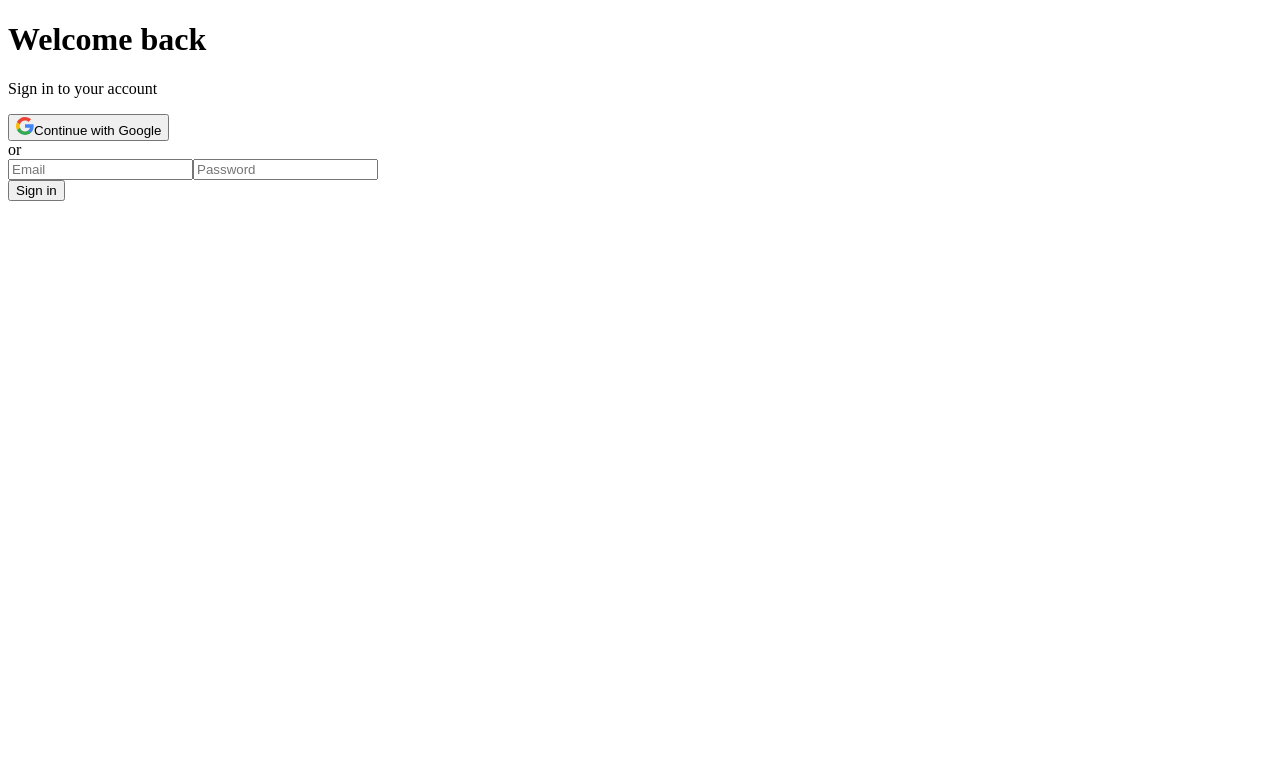
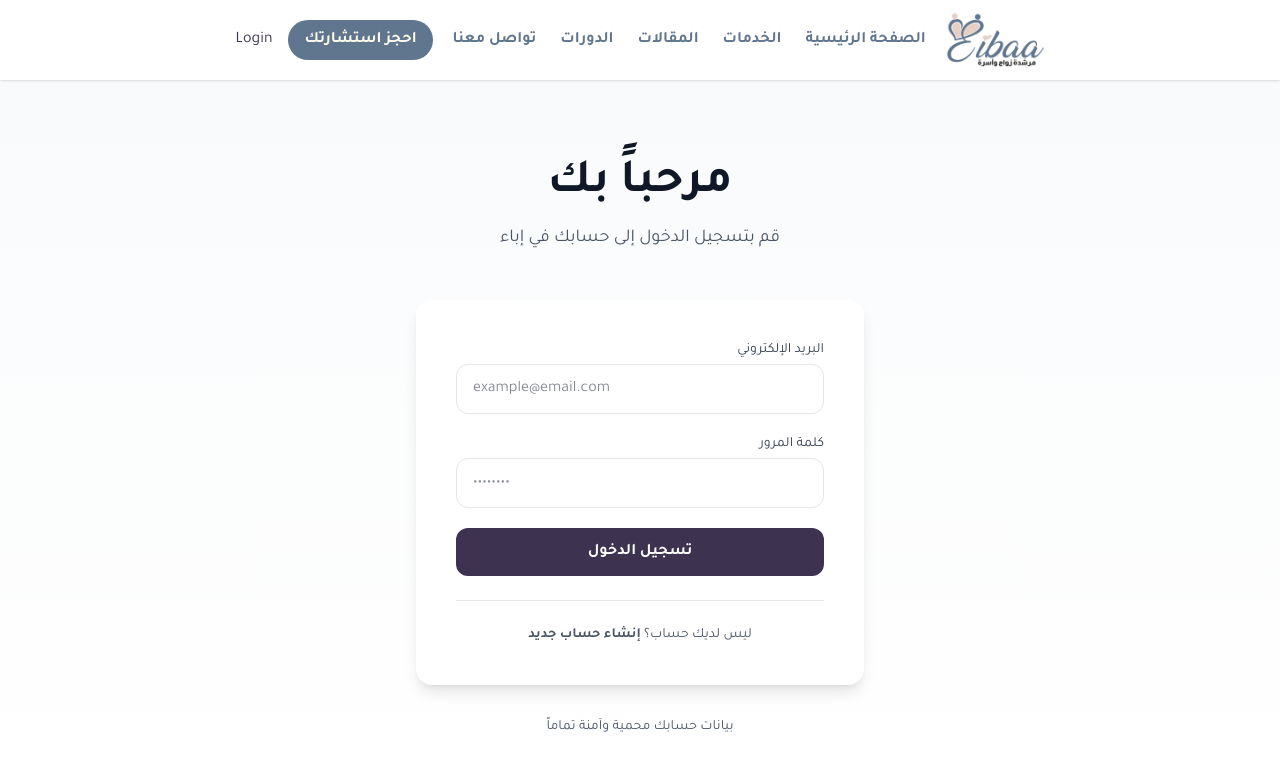
Before and after one commit to Mohdkhlouf/eibaawebsite, a Next.js app: page /login in a window 1280 px wide. Shown: the top 770 px of the page. Built offline with nearby package versions, Linux system fonts and the light colour scheme; no server answers; the database is empty.

Commit message:
adding registrtion form and login form login

```diff
--- a/app/(auth)/login/page.tsx
+++ b/app/(auth)/login/page.tsx
@@ -1,115 +1,66 @@
-'use client'
-import { createClient } from '@/lib/supabase/client'
-import { useRouter } from 'next/navigation'
-import { useState, useEffect } from 'react'
+import { createClient } from '@/lib/supabase/server'
+import { redirect } from 'next/navigation'
+import Header from '@/components/ui/Header'
+import { Footer } from '@/components/ui/Footer'
+import { Tajawal } from 'next/font/google'
+import Link from 'next/link'
+import '@/app/globals.css'
+import type { Metadata } from 'next'
+import LoginForm from '@/components/auth/LoginForm'
 
-export default function LoginPage() {
-  const supabase = createClient()
-  const router = useRouter()
-  const [error, setError] = useState<string | null>(null)
-  const [loading, setLoading] = useState(false)
+const tajawal = Tajawal({
+  weight: ['400', '700'],
+  subsets: ['arabic']
+})
 
-  useEffect(() => {
-    supabase.auth.getSession().then(({ data: { session } }) => {
-      if (session) router.replace('/')
-    })
-  }, [])
+export const metadata: Metadata = {
+  title: 'تسجيل الدخول - Eibaa',
+  description: 'تسجيل الدخول إلى حسابك في إباء',
+}
 
-  async function signInWithGoogle() {
-    await supabase.auth.signInWithOAuth({
-      provider: 'google',
-      options: {
-        redirectTo: `${location.origin}/auth/callback`,
-      },
-    })
-  }
+export default async function LoginPage() {
+  const supabase = await createClient()
+  const { data: { user } } = await supabase.auth.getUser()
 
-  async function handleEmailSubmit(e: React.FormEvent<HTMLFormElement>) {
-    e.preventDefault()
-    setLoading(true)
-    setError(null)
-
-    const form = new FormData(e.currentTarget)
-    const { error: signInError } = await supabase.auth.signInWithPassword({
-      email: form.get('email') as string,
-      password: form.get('password') as string,
-    })
-
-    if (signInError) {
-      setError(signInError.message)
-      setLoading(false)
-      return
-    }
-
-    router.replace('/')
+  if (user) {
+    redirect('/')
   }
 
   return (
-    <div className="min-h-screen flex items-center justify-center bg-gray-50">
-      <div className="w-full max-w-sm bg-white rounded-2xl shadow-sm border border-gray-100 p-8 space-y-6">
-        <div className="space-y-1">
-          <h1 className="text-2xl font-semibold text-gray-900">Welcome back</h1>
-          <p className="text-sm text-gray-500">Sign in to your account</p>
-        </div>
-
-        {/* Google OAuth */}
-        <button
-          onClick={signInWithGoogle}
-          className="w-full flex items-center justify-center gap-3 border border-gray-200 rounded-lg px-4 py-2.5 text-sm font-medium text-gray-700 hover:bg-gray-50 transition-colors"
-        >
-          <GoogleIcon />
-          Continue with Google
-        </button>
-
-        <div className="flex items-center gap-3">
-          <div className="flex-1 h-px bg-gray-100" />
-          <span className="text-xs text-gray-400">or</span>
-          <div className="flex-1 h-px bg-gray-100" />
-        </div>
-
-        {/* Email / Password */}
-        <form onSubmit={handleEmailSubmit} className="space-y-4">
-          <div className="space-y-3">
-            <input
-              name="email"
-              type="email"
-              placeholder="Email"
-              required
-              className="w-full border border-gray-200 rounded-lg px-3.5 py-2.5 text-sm text-gray-900 placeholder:text-gray-400 focus:outline-none focus:ring-2 focus:ring-gray-900 focus:border-transparent transition"
-            />
-            <input
-              name="password"
-              type="password"
-              placeholder="Password"
-              required
-              className="w-full border border-gray-200 rounded-lg px-3.5 py-2.5 text-sm text-gray-900 placeholder:text-gray-400 focus:outline-none focus:ring-2 focus:ring-gray-900 focus:border-transparent transition"
-            />
+    <div lang="ar" dir="rtl" className={`flex flex-col min-h-screen ${tajawal.className}`}>
+      <Header />
+      <main className="flex-1 w-full py-12 md:py-20 px-4 md:px-8 bg-gradient-to-b from-gray-50 to-white">
+        <div className="max-w-md mx-auto">
+          {/* Header Section */}
+          <div className="text-center mb-12">
+            <h1 className="text-4xl md:text-5xl font-bold text-gray-900 mb-4">مرحباً بك</h1>
+            <p className="text-lg text-gray-600">
+              قم بتسجيل الدخول إلى حسابك في إباء
+            </p>
           </div>
 
-          {error && (
-            <p className="text-sm text-red-500">{error}</p>
-          )}
+          {/* Form Section */}
+          <div className="bg-white rounded-2xl shadow-lg p-8 md:p-10">
+            <LoginForm />
 
-          <button
-            type="submit"
-            disabled={loading}
-            className="w-full bg-gray-900 text-white rounded-lg px-4 py-2.5 text-sm font-medium hover:bg-gray-700 disabled:opacity-50 disabled:cursor-not-allowed transition-colors"
-          >
-            {loading ? 'Signing in…' : 'Sign in'}
-          </button>
-        </form>
-      </div>
+            {/* Signup Link */}
+            <div className="mt-6 text-center pt-6 border-t border-gray-200">
+              <p className="text-sm text-gray-600">
+                ليس لديك حساب؟{' '}
+                <Link href="/register" className="font-semibold text-[#3D3350] hover:text-[#5A4A6B] transition-colors">
+                  إنشاء حساب جديد
+                </Link>
+              </p>
+            </div>
+          </div>
+
+          {/* Footer Info */}
+          <div className="mt-8 text-center text-gray-600 text-sm">
+            <p>بيانات حسابك محمية وآمنة تماماً</p>
+          </div>
+        </div>
+      </main>
+      <Footer />
     </div>
   )
 }
-
-function GoogleIcon() {
-  return (
-    <svg width="18" height="18" viewBox="0 0 18 18" fill="none" xmlns="http://www.w3.org/2000/svg">
-      <path d="M17.64 9.2045c0-.6381-.0573-1.2518-.1636-1.8409H9v3.4814h4.8436c-.2086 1.125-.8427 2.0782-1.7959 2.7164v2.2581h2.9087c1.7018-1.5668 2.6836-3.874 2.6836-6.615z" fill="#4285F4"/>
-      <path d="M9 18c2.43 0 4.4673-.8059 5.9564-2.1805l-2.9087-2.2581c-.8059.54-1.8368.859-3.0477.859-2.3441 0-4.3282-1.5831-5.036-3.7104H.9574v2.3318C2.4382 15.9832 5.4818 18 9 18z" fill="#34A853"/>
-      <path d="M3.964 10.71c-.18-.54-.2822-1.1168-.2822-1.71s.1023-1.17.2822-1.71V4.9582H.9574C.3477 6.1732 0 7.5482 0 9s.3477 2.8268.9574 4.0418L3.964 10.71z" fill="#FBBC05"/>
-      <path d="M9 3.5795c1.3214 0 2.5077.4541 3.4405 1.346l2.5813-2.5814C13.4632.8918 11.426 0 9 0 5.4818 0 2.4382 2.0168.9574 4.9582L3.964 7.29C4.6718 5.1627 6.6559 3.5795 9 3.5795z" fill="#EA4335"/>
-    </svg>
-  )
-}
--- a/app/(auth)/register/page.tsx
+++ b/app/(auth)/register/page.tsx
@@ -1,37 +1,50 @@
-'use client'
-import { createClient } from '@/lib/supabase/client'
-import { useState } from 'react'
-import { useRouter } from 'next/navigation'
+import { createClient } from '@/lib/supabase/server'
+import { redirect } from 'next/navigation'
+import Header from '@/components/ui/Header'
+import { Footer } from '@/components/ui/Footer'
+import { Tajawal } from 'next/font/google'
+import Link from 'next/link'
+import type { Metadata } from 'next'
+import RegisterForm from '@/components/auth/RegisterForm'
 
-export default function RegisterPage() {
-  const supabase = createClient()
-  const router = useRouter()
-  const [error, setError] = useState<string | null>(null)
+const tajawal = Tajawal({ weight: ['400', '700'], subsets: ['arabic'] })
 
-  async function handleSubmit(e: React.FormEvent<HTMLFormElement>) {
-    e.preventDefault()
-    const form = new FormData(e.currentTarget)
+export const metadata: Metadata = {
+  title: 'إنشاء حساب - Eibaa',
+  description: 'إنشاء حساب جديد في إباء',
+}
 
-    const { error } = await supabase.auth.signUp({
-      email: form.get('email') as string,
-      password: form.get('password') as string,
-      options: {
-        data: { name: form.get('name') as string }, // stored in auth.users.raw_user_meta_data
-        emailRedirectTo: `${location.origin}/auth/callback`
-      }
-    })
-
-    if (error) return setError(error.message)
-    router.push('/register/confirm') // "check your email" page
-  }
+export default async function RegisterPage() {
+  const supabase = await createClient()
+  const { data: { user } } = await supabase.auth.getUser()
+  if (user) redirect('/')
 
   return (
-    <form onSubmit={handleSubmit}>
-      <input name="name" placeholder="Full name" required />
-      <input name="email" type="email" placeholder="Email" required />
-      <input name="password" type="password" placeholder="Password" required />
-      {error && <p>{error}</p>}
-      <button type="submit">Register</button>
-    </form>
+    <div lang="ar" dir="rtl" className={`flex flex-col min-h-screen ${tajawal.className}`}>
+      <Header />
+      <main className="flex-1 w-full py-12 md:py-20 px-4 md:px-8 bg-gradient-to-b from-gray-50 to-white">
+        <div className="max-w-md mx-auto">
+          <div className="text-center mb-12">
+            <h1 className="text-4xl md:text-5xl font-bold text-gray-900 mb-4">إنشاء حساب جديد</h1>
+            <p className="text-lg text-gray-600">انضم إلينا وابدأ مسيرتك مع إباء</p>
+          </div>
+          <div className="bg-white rounded-2xl shadow-lg p-8 md:p-10">
+            <RegisterForm />
+            <div className="mt-6 text-center pt-6 border-t border-gray-200">
+              <p className="text-sm text-gray-600">
+                لديك حساب بالفعل؟{' '}
+                <Link href="/login" className="font-semibold text-[#3D3350] hover:text-[#5A4A6B] transition-colors">
+                  تسجيل الدخول
+                </Link>
+              </p>
+            </div>
+          </div>
+          <div className="mt-8 text-center text-gray-600 text-sm">
+            <p>بإنشاء حساب، أنت توافق على شروط الخدمة الخاصة بنا</p>
+          </div>
+        </div>
+      </main>
+      <Footer />
+    </div>
   )
 }
--- /dev/null
+++ b/components/auth/LoginForm.tsx
@@ -0,0 +1,74 @@
+'use client'
+
+import { useState } from 'react'
+import { createClient } from '@/lib/supabase/client'
+import { useRouter } from 'next/navigation'
+
+export default function LoginForm() {
+  const [email, setEmail] = useState('')
+  const [password, setPassword] = useState('')
+  const [error, setError] = useState<string | null>(null)
+  const [loading, setLoading] = useState(false)
+  const router = useRouter()
+
+  const handleSubmit = async (e: React.FormEvent) => {
+    e.preventDefault()
+    setLoading(true)
+    setError(null)
+
+    const supabase = createClient()
+    const { error } = await supabase.auth.signInWithPassword({ email, password })
+
+    if (error) {
+      setError('البريد الإلكتروني أو كلمة المرور غير صحيحة')
+      setLoading(false)
+      return
+    }
+
+    router.push('/dashboard')
+    router.refresh()
+  }
+
+  return (
+    <form onSubmit={handleSubmit} className="space-y-5">
+      <div>
+        <label className="block text-sm font-medium text-gray-700 mb-1">
+          البريد الإلكتروني
+        </label>
+        <input
+          type="email"
+          value={email}
+          onChange={e => setEmail(e.target.value)}
+          required
+          className="w-full px-4 py-3 rounded-xl border border-gray-200 focus:outline-none focus:ring-2 focus:ring-[#3D3350] text-gray-900"
+          placeholder="example@email.com"
+          dir="ltr"
+        />
+      </div>
+      <div>
+        <label className="block text-sm font-medium text-gray-700 mb-1">
+          كلمة المرور
+        </label>
+        <input
+          type="password"
+          value={password}
+          onChange={e => setPassword(e.target.value)}
+          required
+          className="w-full px-4 py-3 rounded-xl border border-gray-200 focus:outline-none focus:ring-2 focus:ring-[#3D3350] text-gray-900"
+          placeholder="••••••••"
+          dir="ltr"
+        />
+      </div>
+      {error && (
+        <p className="text-sm text-red-600 text-center">{error}</p>
+      )}
+      <button
+        type="submit"
+        disabled={loading}
+        className="w-full py-3 px-4 bg-[#3D3350] hover:bg-[#5A4A6B] text-white font-semibold rounded-xl transition-colors disabled:opacity-60"
+      >
+        {loading ? 'جارٍ التسجيل...' : 'تسجيل الدخول'}
+      </button>
+    </form>
+  )
+}
--- /dev/null
+++ b/components/auth/RegisterForm.tsx
@@ -0,0 +1,80 @@
+'use client'
+
+import { createClient } from '@/lib/supabase/client'
+import { useState } from 'react'
+import { useRouter } from 'next/navigation'
+
+export default function RegisterForm() {
+  const supabase = createClient()
+  const router = useRouter()
+  const [error, setError] = useState<string | null>(null)
+  const [loading, setLoading] = useState(false)
+
+  async function handleSubmit(e: React.FormEvent<HTMLFormElement>) {
+    e.preventDefault()
+    setLoading(true)
+    setError(null)
+
+    const form = new FormData(e.currentTarget)
+    const password = form.get('password') as string
+    const confirmPassword = form.get('confirmPassword') as string
+
+    if (password !== confirmPassword) {
+      setError('كلمات المرور غير متطابقة')
+      setLoading(false)
+      return
+    }
+
+    const { error } = await supabase.auth.signUp({
+      email: form.get('email') as string,
+      password,
+      options: {
+        data: { name: form.get('name') as string },
+        emailRedirectTo: `${location.origin}/auth/callback`
+      }
+    })
+
+    if (error) {
+      setError(error.message)
+      setLoading(false)
+      return
+    }
+
+    router.push('/register/confirm')
+  }
+
+  return (
+    <form onSubmit={handleSubmit} className="space-y-5">
+      <div>
+        <label className="block text-sm font-semibold text-gray-800 mb-2">الاسم الكامل *</label>
+        <input name="name" type="text" placeholder="أدخل اسمك الكامل" required disabled={loading}
+          className="w-full border-2 border-gray-200 rounded-lg px-4 py-3 text-sm focus:outline-none focus:border-[#3D3350] focus:ring-1 focus:ring-[#3D3350] transition-colors disabled:bg-gray-100" />
+      </div>
+      <div>
+        <label className="block text-sm font-semibold text-gray-800 mb-2">البريد الإلكتروني *</label>
+        <input name="email" type="email" placeholder="أدخل بريدك الإلكتروني" required disabled={loading}
+          className="w-full border-2 border-gray-200 rounded-lg px-4 py-3 text-sm focus:outline-none focus:border-[#3D3350] focus:ring-1 focus:ring-[#3D3350] transition-colors disabled:bg-gray-100" />
+      </div>
+      <div>
+        <label className="block text-sm font-semibold text-gray-800 mb-2">كلمة المرور *</label>
+        <input name="password" type="password" placeholder="أدخل كلمة المرور" required disabled={loading}
+          className="w-full border-2 border-gray-200 rounded-lg px-4 py-3 text-sm focus:outline-none focus:border-[#3D3350] focus:ring-1 focus:ring-[#3D3350] transition-colors disabled:bg-gray-100" />
+        <p className="text-xs text-gray-500 mt-1">يجب أن تكون قوية (8 أحرف على الأقل)</p>
+      </div>
+      <div>
+        <label className="block text-sm font-semibold text-gray-800 mb-2">تأكيد كلمة المرور *</label>
+        <input name="confirmPassword" type="password" placeholder="أعد إدخال كلمة المرور" required disabled={loading}
+          className="w-full border-2 border-gray-200 rounded-lg px-4 py-3 text-sm focus:outline-none focus:border-[#3D3350] focus:ring-1 focus:ring-[#3D3350] transition-colors disabled:bg-gray-100" />
+      </div>
+      {error && (
+        <div className="p-3 bg-red-50 border border-red-200 rounded-lg text-red-700 text-sm font-medium">
+          {error}
+        </div>
+      )}
+      <button type="submit" disabled={loading}
+        className="w-full bg-gradient-to-r from-[#3D3350] to-[#5A4A6B] text-white font-semibold py-3 px-6 rounded-lg hover:shadow-lg hover:from-[#2d254a] hover:to-[#4a3a5b] transition-all duration-200 disabled:opacity-50 disabled:cursor-not-allowed mt-6">
+        {loading ? 'جاري إنشاء الحساب...' : 'إنشاء الحساب'}
+      </button>
+    </form>
+  )
+}
```
